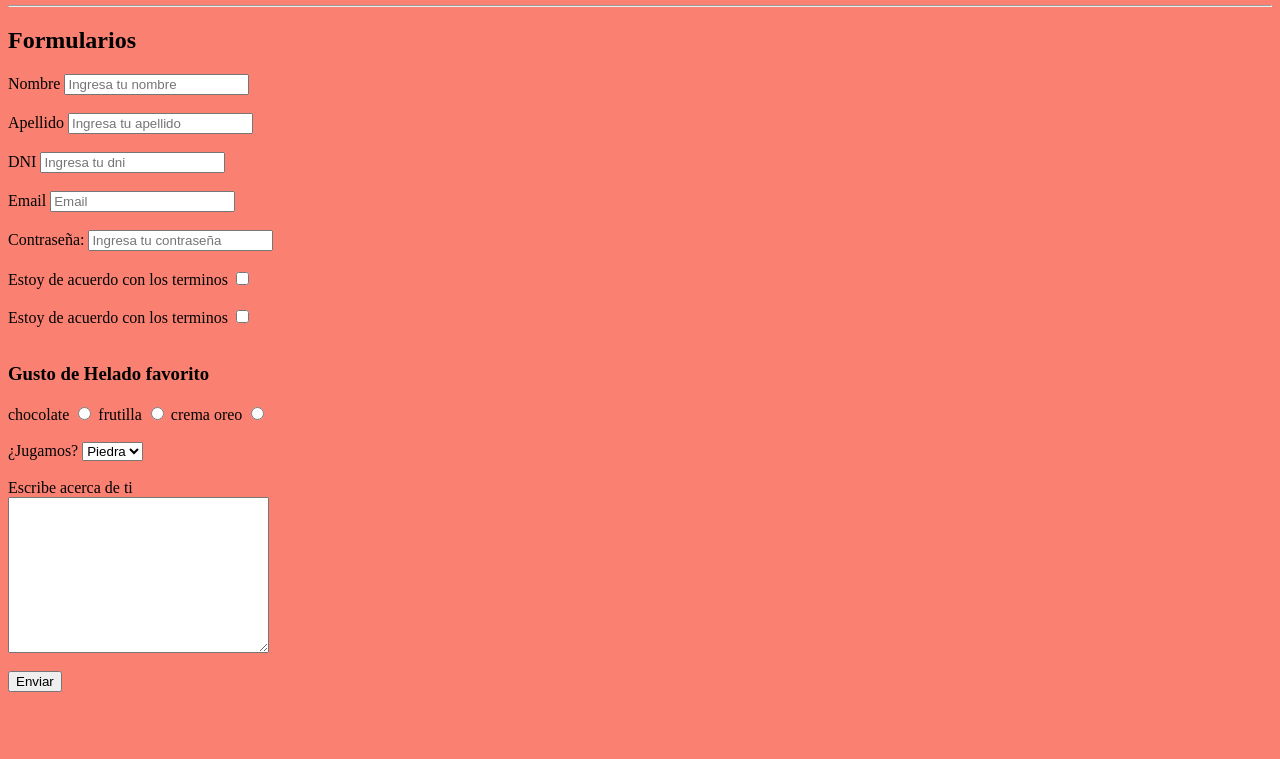
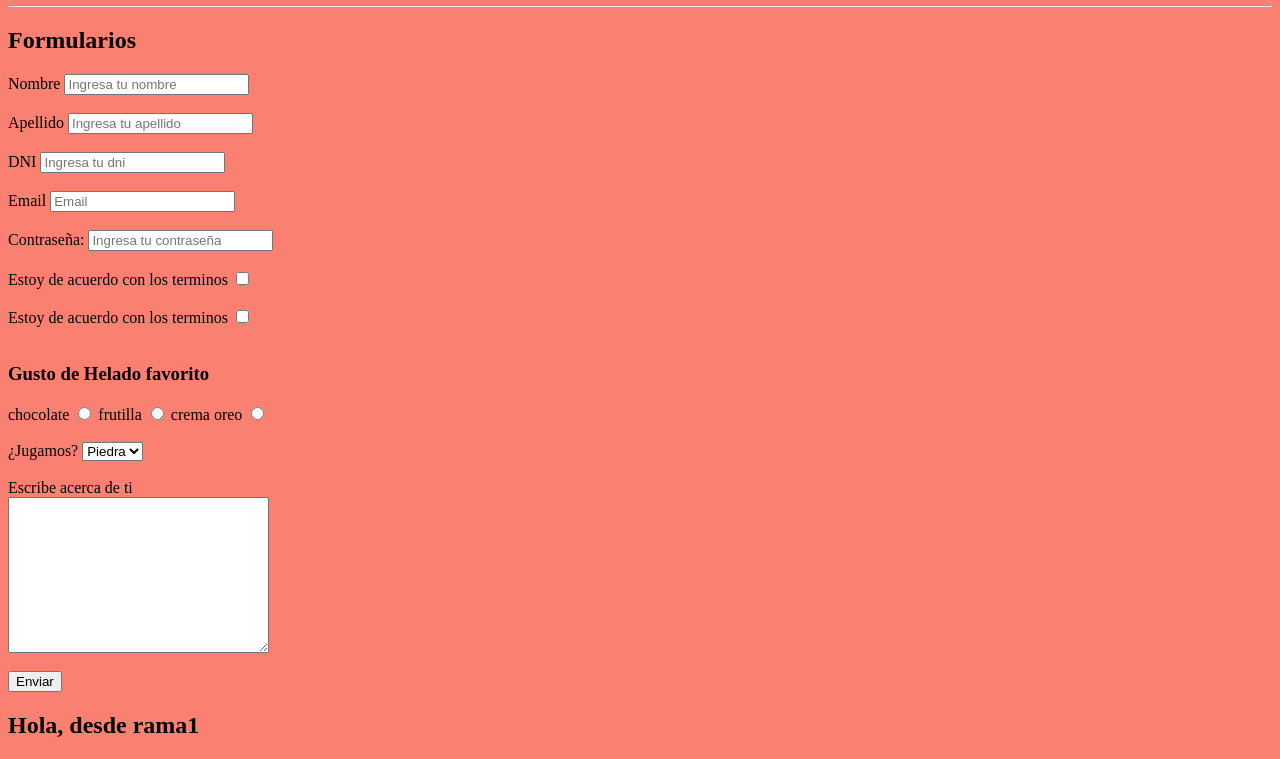
Before and after one commit to AxelNaw/nucbaGIT, a plain HTML site: page index.html in a window 1280 px wide. Shown: the part 970-1729 px from the top of the page. Before the commit the page ends 1678 px from the top, so only its background shows below. Drawn offline with Linux system fonts and the light colour scheme.

Commit message:
First branch

```diff
--- a/index.html
+++ b/index.html
@@ -141,6 +141,8 @@
 
     </div>
 
+    <h2>Hola, desde rama1</h2>
+
 </body>
 
 </html>
```
